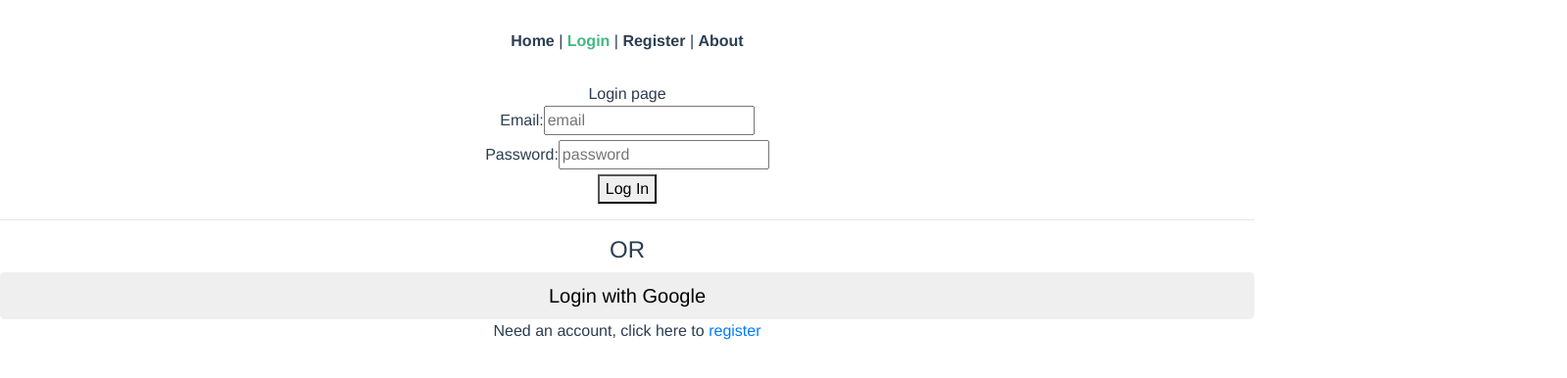
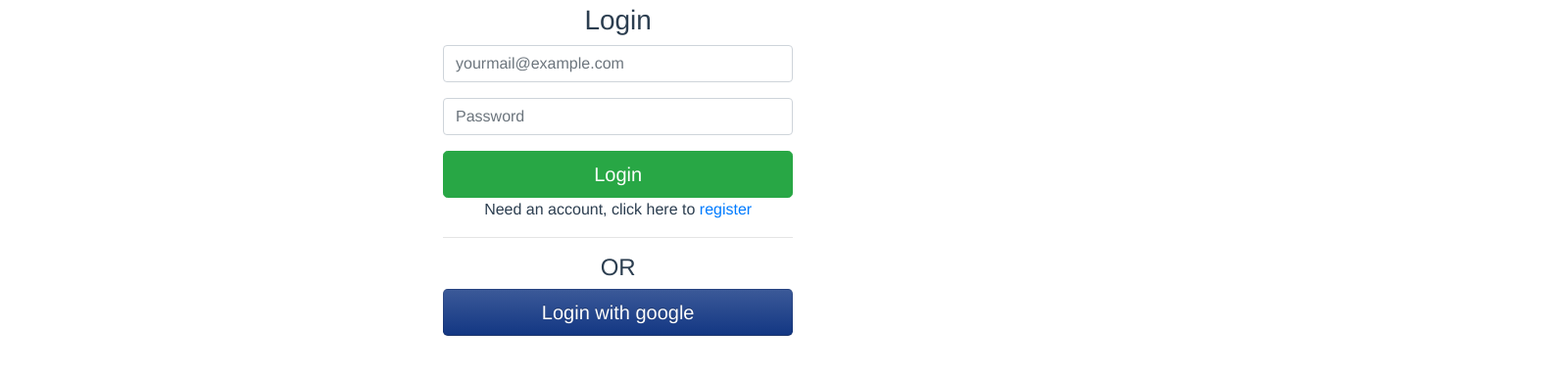
Before and after one commit to qtang2/vue-realtimechatapp, a Vue app: page /login in a window 1280 px wide. Shown: the top 386 px of the page at 98% size, 1599 px wide, since content can reach past the window. Built offline with nearby package versions, Linux system fonts and the light colour scheme; no server answers.

Commit message:
change login register pages layout

```diff
--- a/public/index.html
+++ b/public/index.html
@@ -4,9 +4,11 @@
     <meta charset="utf-8">
     <meta http-equiv="X-UA-Compatible" content="IE=edge">
     <meta name="viewport" content="width=device-width,initial-scale=1.0">
-    <link rel="icon" href="<%= BASE_URL %>favicon.ico">
     <link href="//maxcdn.bootstrapcdn.com/bootstrap/4.1.1/css/bootstrap.min.css" rel="stylesheet" id="bootstrap-css">
-    <link href="https://cdnjs.cloudflare.com/ajax/libs/font-awesome/4.7.0/css/font-awesome.css" type="text/css" rel="stylesheet">
+    <link rel="stylesheet" href="https://use.fontawesome.com/releases/v5.6.3/css/all.css"/>
+    <link href="https://cdnjs.cloudflare.com/ajax/libs/font-awesome/4.7.0/css/font-awesome.css" type="text/css" rel="stylesheet"
+    <script src="//maxcdn.bootstrapcdn.com/bootstrap/4.1.1/js/bootstrap.min.js"></script>
+    <script src="//cdnjs.cloudflare.com/ajax/libs/jquery/3.2.1/jquery.min.js"></script>
     <title><%= htmlWebpackPlugin.options.title %></title>
   </head>
   <body>
--- a/src/App.vue
+++ b/src/App.vue
@@ -1,21 +1,31 @@
 <template>
   <div id="app">
-    <!-- <sign-out></sign-out> -->
-    <div id="nav">
+    <!-- <div id="nav">
       <router-link to="/">Home</router-link> |
       <router-link to="/login">Login</router-link> |
       <router-link to="/register">Register</router-link> |
       <router-link to="/about">About</router-link>
-      <!-- <router-link to="/privatechat">Chat</router-link> -->
-    </div>
+    </div> -->
     <router-view/>
   </div>
 </template>
 
 <script>
-// import SignOut from './components/SignOut'
+import firebase from 'firebase'
+
 export default {
   // components:{'sign-out': SignOut}
+  beforeMount(){
+    firebase.auth().onAuthStateChanged((user)=>{
+      if(!user){
+        console.log("No user at all, then go to login page")
+        this.$router.replace('/login')
+      }else if(this.route.path == '/login' || this.route.path == '/register'){
+        console.log("already logged in then go to home page")
+        this.$router.replace('/')
+      }
+    })
+  }
 }
 </script>
 
@@ -28,16 +38,4 @@ export default {
   color: #2c3e50;
 }
 
-#nav {
-  padding: 30px;
-}
-
-#nav a {
-  font-weight: bold;
-  color: #2c3e50;
-}
-
-#nav a.router-link-exact-active {
-  color: #42b983;
-}
 </style>
--- a/src/main.js
+++ b/src/main.js
@@ -3,6 +3,7 @@ import App from './App.vue'
 import router from './router'
 import store from './store'
 import firebase from 'firebase'
+import Login from './views/Login'
 
 Vue.config.productionTip = false
 
--- a/src/views/Login.vue
+++ b/src/views/Login.vue
@@ -1,27 +1,39 @@
 <template>
+<div class="outer-conatiner">
+    <div class="container">
+        <div v-if="error">{{error}}</div>
+        <div class="row">
+            <div class="col-md-4 col-md-offset-4">
+                <div class="panel panel-default">
+                    <div class="panel-heading">
+                        <h3 class="panel-title">Login </h3>
+                    </div>
+                    <div class="panel-body">
+                        <form accept-charset="UTF-8" role="form" @submit.prevent="loginWithEmail">
+                        <fieldset>
+                            <div class="form-group">
+                                <input v-model="email" class="form-control" placeholder="yourmail@example.com" name="email" type="text" required>
 
-    <div>
-        Login page
-        <div class="login">
-            <form @submit.prevent="loginWithEmail">
-                <div class="email">
-                    <label >Email: </label>
-                    <input v-model="email" type="email" placeholder="email">
                             </div>
-                <div class="password">
-                    <label >Password: </label>
-                    <input v-model="password" type="password" placeholder="password">
+                            <div class="form-group">
+                                <input v-model="password" class="form-control" placeholder="Password" name="password" type="password" value="" required>
                             </div>
-                <button type="submit">Log In</button>
+
+                            <input class="btn btn-lg btn-success btn-block" type="submit" value="Login">
+                        </fieldset>
                         </form>
+                        <span>Need an account, click here to <router-link to="/register">register</router-link> </span>
                         <hr/>
                         <center><h4>OR</h4></center>
-            <input @click="loginWithGoogle" class="btn btn-lg btn-google btn-block" type="submit" value="Login with Google">
-        </div>
-        <div v-if="error">{{error}}</div>
-        <span>Need an account, click here to <router-link to="/register">register </router-link> </span>
+                        <input @click="loginWithGoogle" class="btn btn-lg btn-google btn-block" type="submit" value="Login with google">
 
                     </div>
+                </div>
+            </div>
+        </div>
+    </div>
+</div>
+
 </template>
 
 <script>
@@ -71,7 +83,7 @@ export default {
                         // ...
                     });
         },
-        //TODO: Need to fix this function, it is not working now
+
         loginWithEmail(){
             console.log('login with email' + this.email + ", " + this.password )
             // console.log("&&&&&&&&&&&&&&&&&&&")
@@ -92,12 +104,22 @@ export default {
 </script>
 
 <style scoped>
+
+.container{
+    /* background-color: pink; */
+    /* display: flex;
+    align-items: center;
+    justify-content: center; */
+    margin-left: 35%;
+    padding: 4px;
+    /* width: 100%; */
+}
 .white{
     color:#000;
     background-color:#fff;
 }
 
-.btn-facebook {
+.btn-google {
     color: #ffffff;
     -webkit-text-shadow: 0 -1px 0 rgba(0, 0, 0, 0.25);
     text-shadow: 0 -1px 0 rgba(0, 0, 0, 0.25);
@@ -115,19 +137,19 @@ export default {
     filter: progid:DXImageTransform.Microsoft.gradient(enabled=false);
 }
 
-    .btn-facebook:hover,
-    .btn-facebook:focus,
-    .btn-facebook:active,
-    .btn-facebook.active,
-    .btn-facebook.disabled,
-    .btn-facebook[disabled] {
+.btn-google:hover,
+.btn-google:focus,
+.btn-google:active,
+.btn-google.active,
+.btn-google.disabled,
+.btn-google[disabled] {
     color: #ffffff;
     background-color: #133783 !important;
     *background-color: #102e6d !important;
 }
 
-    .btn-facebook:active,
-    .btn-facebook.active {
+.btn-google:active,
+.btn-google.active {
     background-color: #0d2456 \9 !important;
 }
 
--- a/src/views/PrivateChat.vue
+++ b/src/views/PrivateChat.vue
@@ -247,17 +247,17 @@ export default {
 
     },
     //Not allow user to enter the chat page if user is not authe
-    beforeRouteEnter(to,from,next){
-        next((vm) =>{
-            firebase.auth().onAuthStateChanged((user)=>{
-                if(user){
-                    next()
-                }else{
-                    vm.$router.push('/login')
-                }
-            })
-        })
-    }
+    // beforeRouteEnter(to,from,next){
+    //     next((vm) =>{
+    //         firebase.auth().onAuthStateChanged((user)=>{
+    //             if(user){
+    //                 next()
+    //             }else{
+    //                 vm.$router.push('/login')
+    //             }
+    //         })
+    //     })
+    // }
 }
 </script>
 
--- a/src/views/Register.vue
+++ b/src/views/Register.vue
@@ -1,23 +1,58 @@
 <template>
-  <div>
-      Register page
+    <div class="outer-conatiner">
+    <div class="container">
+        <div v-if="error">{{error}}</div>
+        <div class="row">
+            <div class="col-md-4 col-md-offset-4">
+                <div class="panel panel-default">
+                    <div class="panel-heading">
+                        <h3 class="panel-title">Register </h3>
+                    </div>
+                    <div class="panel-body">
+                        <form accept-charset="UTF-8" role="form" @submit.prevent="signUp">
+                        <fieldset>
+                            <div class="form-group">
+                                <input v-model="email" class="form-control" placeholder="yourmail@example.com" name="email" type="text" required>
+
+                            </div>
+                            <div class="form-group">
+                                <input v-model="username" class="form-control" placeholder="username" name="username" type="text" required>
+
+                            </div>
+                            <div class="form-group">
+                                <input v-model="password" class="form-control" placeholder="Password" name="password" type="password" value="" required>
+                            </div>
+
+                            <input class="btn btn-lg btn-success btn-block" type="submit" value="Sign Up">
+                        </fieldset>
+                        </form>
+                        <span>Have an account, click here to <router-link to="/login">login</router-link> </span>
+                    </div>
+                </div>
+            </div>
+        </div>
+    </div>
+</div>
+  <!-- <div>
+      Register
       <div v-if="error">{{error}}</div>
       <form @submit.prevent="signUp">
           <div class="email">
               <label >Email: </label>
-              <input v-model="email" type="email" placeholder="input your email">
+              <input v-model="email" type="email" placeholder="input your email" required>
           </div>
           <div class="username">
               <label >Username: </label>
-              <input v-model="username" type="text" placeholder="input your username">
+              <input v-model="username" type="text" placeholder="input your username" required>
           </div>
           <div class="password">
               <label>Password: </label>
-              <input v-model="password" type="password" placeholder="At least 6 chars including number and letters">
+              <input v-model="password" type="password" placeholder="At least 6 chars including number and letters" required>
           </div>
           <button type="submit">Register</button>
       </form>
-  </div>
+      <span>Have an account, click here to <router-link to="/login">login</router-link> </span>
+  </div> -->
 </template>
 
 <script>
@@ -81,5 +116,20 @@ export default {
 </script>
 
 <style>
+.container{
+    /* background-color: pink; */
+    /* display: flex;
+    align-items: center;
+    justify-content: center; */
+    margin-left: 35%;
+    padding: 4px;
+    /* width: 100%; */
+}
+.white{
+    color:#000;
+    background-color:#fff;
+}
+
+
 
 </style>
```
Lines whose indentation alone changed are shown as unchanged.
